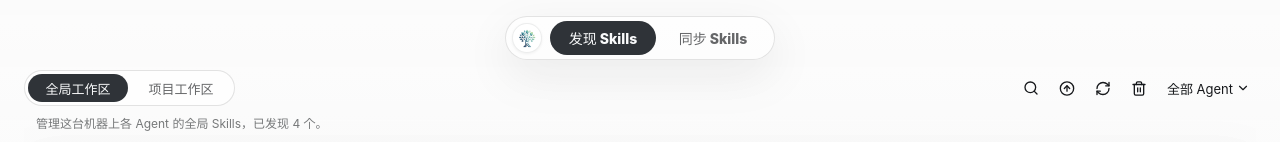
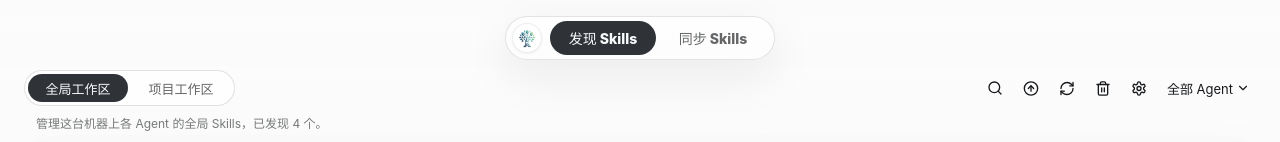
Before and after one commit to hchcx/manage-my-skills, a React (Vite) app: page / in a window 1280 px wide. Shown: the top 142 px of the page. Built offline with nearby package versions, Linux system fonts and the light colour scheme.

Commit message:
feat(ui): 在右上角工具栏增加设置（齿轮）按钮以快速管理启用哪些Agent

```diff
--- a/src/App.tsx
+++ b/src/App.tsx
@@ -847,6 +847,7 @@ export default function App() {
             onLinkDiscoveredProject={(path) => void addProjectPath(path)}
             onRemoveProject={(folder) => void removeProjectWorkspace(folder)}
             onShowToast={setToast}
+            onOpenSettings={() => setSettingsOpen(true)}
           />
         ) : null}
 
--- a/src/views/SkillsView.tsx
+++ b/src/views/SkillsView.tsx
@@ -1,5 +1,5 @@
 import { invoke } from "@tauri-apps/api/core";
-import { Check, ChevronDown, ChevronLeft, ChevronRight, FolderOpen, FolderPlus, Github, RefreshCw, Search, XCircle, ArrowUpCircle, Trash2, Undo, X } from "lucide-react";
+import { Check, ChevronDown, ChevronLeft, ChevronRight, FolderOpen, FolderPlus, Github, RefreshCw, Search, XCircle, ArrowUpCircle, Trash2, Undo, X, Settings } from "lucide-react";
 import { Fragment, useEffect, useRef, useState, useMemo, type ReactNode } from "react";
 import { agentIconAsset } from "../agentIconRegistry";
 import { AgentEmptyVisual, ProjectEmptyVisual } from "../components/EmptyStateVisuals";
@@ -50,7 +50,8 @@ export function SkillsView({
   onCloseDiscovery,
   onLinkDiscoveredProject,
   onRemoveProject,
-  onShowToast
+  onShowToast,
+  onOpenSettings
 }: {
   agents: AgentRecord[];
   skills: SkillRecord[];
@@ -92,6 +93,7 @@ export function SkillsView({
   onLinkDiscoveredProject: (path: string) => void;
   onRemoveProject: (folder: string) => void;
   onShowToast?: (message: string) => void;
+  onOpenSettings?: () => void;
 }) {
   const [agentMenuOpen, setAgentMenuOpen] = useState(false);
   const [searchOpen, setSearchOpen] = useState(false);
@@ -622,6 +624,16 @@ export function SkillsView({
                 </span>
               )}
             </button>
+            {onOpenSettings && (
+              <button
+                className="icon-button plain"
+                onClick={onOpenSettings}
+                title="设置"
+                type="button"
+              >
+                <Settings size={17} />
+              </button>
+            )}
 
             {trashOpen && (
               <div className="trash-modal-overlay" onClick={() => setTrashOpen(false)}>
```
